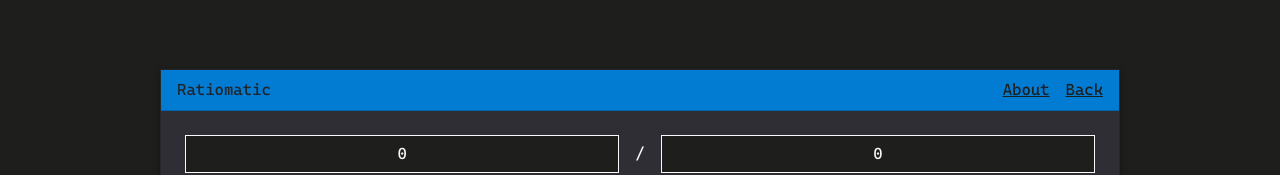
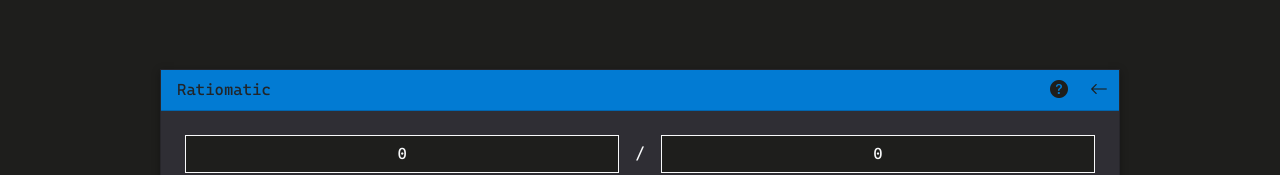
Before and after one commit to christopherwk210/tophers-tools, a Vue app: page /ratiomatic in a window 1280 px wide. Shown: the part 268-443 px from the top of the page. Built offline with nearby package versions, Linux system fonts and the light colour scheme.

Commit message:
change tool window controls into icon buttons

```diff
--- a/src/components/ToolWindow.vue
+++ b/src/components/ToolWindow.vue
@@ -12,9 +12,13 @@ const props = defineProps<{
       <div class="card-header bg-primary no-text d-flex">
         {{ props.title }}
 
-        <div class="ms-auto">
-          <a v-if="props.aboutLink" :href="props.aboutLink" target="_blank" class="btn-link text-dark ms-auto me-3">About</a>
-          <RouterLink v-if="props.backRoute" :to="props.backRoute" class="btn-link text-dark ms-auto">Back</RouterLink>
+        <div class="controls">
+          <a v-if="props.aboutLink" :href="props.aboutLink" target="_blank" class="btn-link text-dark">
+            <i class="bi-question-circle-fill"></i>
+          </a>
+          <RouterLink v-if="props.backRoute" :to="props.backRoute" class="btn-link text-dark">
+            <i class="bi-arrow-left"></i>
+          </RouterLink>
         </div>
       </div>
       <div class="card-body bg-secondary p-0">
@@ -23,3 +27,32 @@ const props = defineProps<{
     </div>
   </div>
 </template>
+
+<style scoped>
+  .card-header {
+    position: relative;
+  }
+
+  .controls {
+    position: absolute;
+    right: 0;
+    top: 0;
+    bottom: 0;
+    display: flex;
+  }
+
+  .btn-link {
+    height: 100%;
+    font-size: 18px;
+    display: flex;
+    align-items: center;
+    text-align: center;
+    justify-content: center;
+    width: 40px;
+  }
+
+  .btn-link:hover {
+    background-color: rgba(0, 0, 0, 0.1);
+    color: white !important;
+  }
+</style>
```
